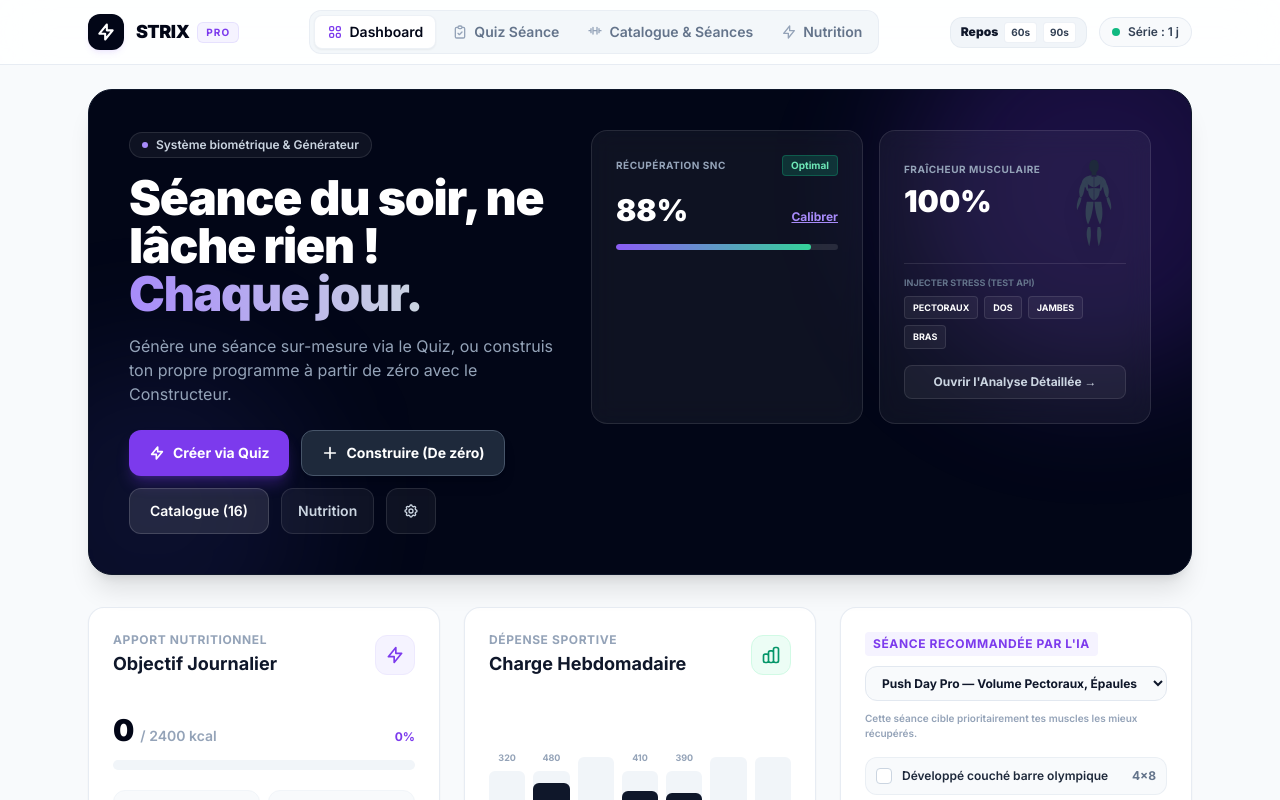
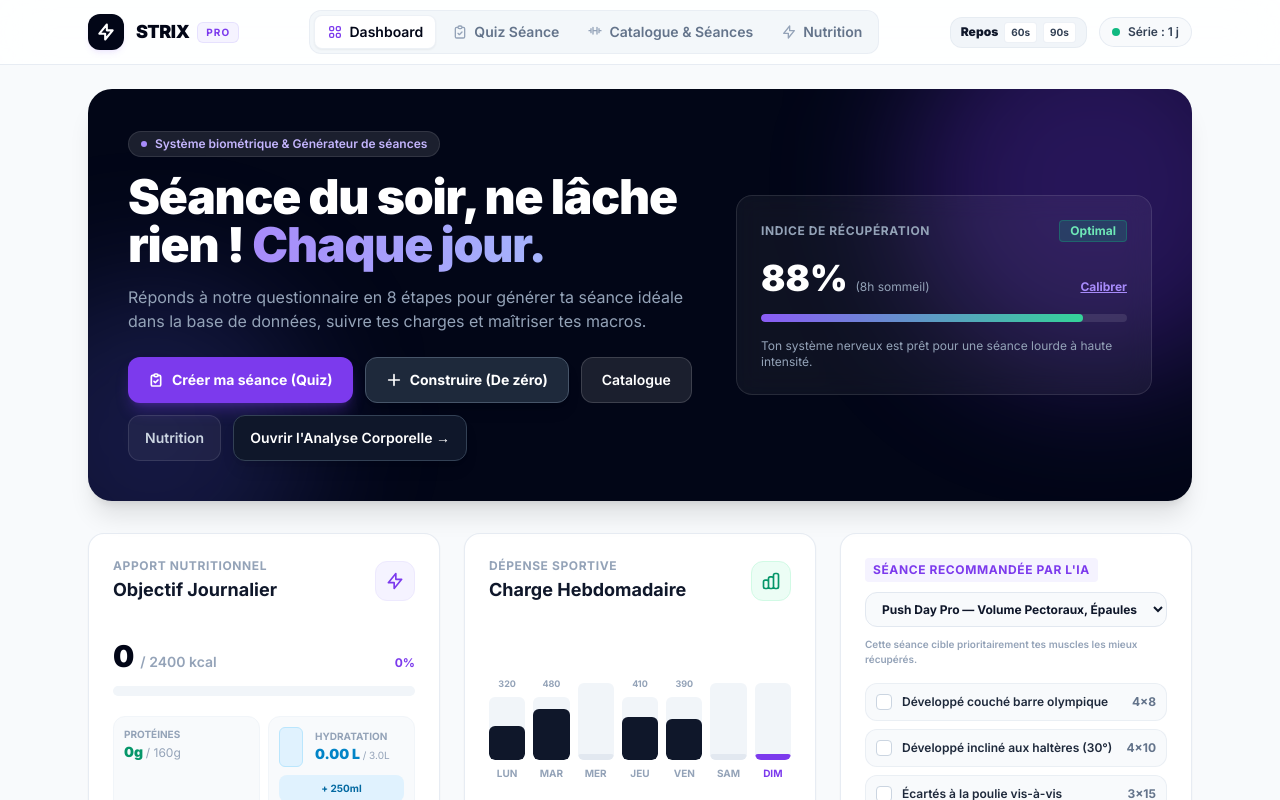
Before and after one commit to louismarembaud035-source/strix, a Next.js app: page / in a window 1280 px wide. Shown: the top 800 px of the page. Built offline with nearby package versions, Linux system fonts and the light colour scheme.

Commit message:
Update page.tsx

```diff
--- a/app/page.tsx
+++ b/app/page.tsx
@@ -9,7 +9,6 @@ import {
   getAllWorkoutsFromDB,
   ExerciseItem,
 } from '@/app/data/workoutsDB';
-import BodyMap from '@/components/BodyMap';
 
 export default function Home() {
   // Données nutritionnelles synchronisées
@@ -19,23 +18,18 @@ export default function Home() {
   const [calorieGoal, setCalorieGoal] = useState<number>(2400);
   const [proteinGoal, setProteinGoal] = useState<number>(160);
 
-  // Données d'entraînement synchronisées
+  // Données d'entraînement synchronisées avec la base de données
   const [sessionsDB, setSessionsDB] = useState<WorkoutSession[]>(defaultWorkoutsDB);
   const [selectedSessionId, setSelectedSessionId] = useState<string>(defaultWorkoutsDB[0].id);
   const [completedIds, setCompletedIds] = useState<number[]>([]);
   const [workoutsCount, setWorkoutsCount] = useState<number>(0);
   const [weeklyBurned, setWeeklyBurned] = useState<number[]>([320, 480, 0, 410, 390, 0, 0]);
 
-  // Calculateur interactif de récupération (SNC)
+  // Calculateur interactif de récupération
   const [showRecoveryEditor, setShowRecoveryEditor] = useState<boolean>(false);
   const [sleepHours, setSleepHours] = useState<number>(8);
   const [energyLevel, setEnergyLevel] = useState<number>(8);
   const [sorenessLevel, setSorenessLevel] = useState<number>(2);
-
-  // État de récupération biométrique des muscles (0 à 100%)
-  const [recoveryState, setRecoveryState] = useState<Record<string, number>>({
-    pectoraux: 100, dos: 100, jambes: 100, epaules: 100, bras: 100, abdos: 100, cardio: 100
-  });
 
   const getCurrentDayIndex = () => {
     const day = new Date().getDay();
@@ -43,8 +37,11 @@ export default function Home() {
   };
 
   const recommendSmartSession = (allWorkouts: WorkoutSession[], recoveryMap: Record<string, number>) => {
+    // Si la base est vide, on arrête
     if (allWorkouts.length === 0) return;
 
+    // L'IA attribue un score à chaque séance.
+    // Une séance ciblant des muscles à 100% de forme aura un score élevé.
     let bestSession = allWorkouts[0];
     let maxScore = -1;
 
@@ -64,33 +61,11 @@ export default function Home() {
     setSelectedSessionId(bestSession.id);
   };
 
-  const calculateBiologicalRecovery = () => {
-    const savedMuscleLogs = localStorage.getItem('strix_muscle_history');
-    if (!savedMuscleLogs) return;
-
-    try {
-      const logs = JSON.parse(savedMuscleLogs) as Record<string, number>;
-      const now = Date.now();
-      const RECOVERY_TIME_MS = 48 * 60 * 60 * 1000; // 48 heures
-
-      const newState: Record<string, number> = {};
-      Object.keys(logs).forEach((muscle) => {
-        const timeElapsed = now - logs[muscle];
-        const recoveryPercentage = Math.min(100, Math.max(0, (timeElapsed / RECOVERY_TIME_MS) * 100));
-        newState[muscle] = Math.round(recoveryPercentage);
-      });
-
-      setRecoveryState((prev) => ({ ...prev, ...newState }));
-    } catch (e) {
-      console.error("Erreur de calcul de récupération", e);
-    }
-  };
-
   const loadDashboardData = () => {
+    // Base de données des séances (inclut celles créées via le Quiz)
     const allWorkouts = getAllWorkoutsFromDB();
     setSessionsDB(allWorkouts);
 
-    // Initialise le BodyMap et recommande la séance
     const savedMuscleLogs = localStorage.getItem('strix_muscle_history');
     if (savedMuscleLogs) {
        const logs = JSON.parse(savedMuscleLogs);
@@ -99,7 +74,6 @@ export default function Home() {
        Object.keys(logs).forEach((m) => {
          newState[m] = Math.round(Math.min(100, Math.max(0, ((now - logs[m]) / (48 * 60 * 60 * 1000)) * 100)));
        });
-       setRecoveryState((prev) => ({ ...prev, ...newState }));
        recommendSmartSession(allWorkouts, newState);
     } else if (allWorkouts.length > 0) {
        setSelectedSessionId((prev) =>
@@ -107,6 +81,7 @@ export default function Home() {
        );
     }
 
+    // Repas
     const savedMeals = localStorage.getItem('strix_meals');
     if (savedMeals) {
       try {
@@ -121,6 +96,7 @@ export default function Home() {
       setProteinsToday(0);
     }
 
+    // Objectifs
     const savedGoals = localStorage.getItem('strix_goals');
     if (savedGoals) {
       try {
@@ -132,9 +108,11 @@ export default function Home() {
       }
     }
 
+    // Hydratation
     const savedWater = localStorage.getItem('strix_water');
     if (savedWater) setWaterToday(parseInt(savedWater, 10) || 0);
 
+    // Exercices cochés aujourd'hui
     const savedCompleted = localStorage.getItem('strix_completed_exercises');
     if (savedCompleted) {
       try {
@@ -144,6 +122,7 @@ export default function Home() {
       }
     }
 
+    // Historique des séances
     const savedHistory = localStorage.getItem('strix_workout_history');
     if (savedHistory) {
       try {
@@ -153,6 +132,7 @@ export default function Home() {
       }
     }
 
+    // Charge hebdomadaire
     const savedWeekly = localStorage.getItem('strix_weekly_kcal');
     if (savedWeekly) {
       try {
@@ -162,6 +142,7 @@ export default function Home() {
       }
     }
 
+    // Récupération
     const savedRec = localStorage.getItem('strix_recovery');
     if (savedRec) {
       try {
@@ -178,14 +159,10 @@ export default function Home() {
   useEffect(() => {
     loadDashboardData();
     window.addEventListener('strix-update', loadDashboardData);
-    const interval = setInterval(calculateBiologicalRecovery, 60000);
-
-    return () => {
-      window.removeEventListener('strix-update', loadDashboardData);
-      clearInterval(interval);
-    };
+    return () => window.removeEventListener('strix-update', loadDashboardData);
   }, []);
 
+  // Calcul du score de récupération (sur 100%)
   const sleepScore = Math.min(40, (sleepHours / 8) * 40);
   const energyScore = (energyLevel / 10) * 35;
   const sorenessScore = ((10 - sorenessLevel) / 10) * 25;
@@ -201,6 +178,7 @@ export default function Home() {
     );
   };
 
+  // Cocher un exercice depuis le programme actif du Dashboard
   const toggleProgramExercise = (ex: ExerciseItem) => {
     let updated: number[];
     let deltaKcal = 0;
@@ -210,12 +188,6 @@ export default function Home() {
     } else {
       updated = [...completedIds, ex.id];
       deltaKcal = ex.kcal;
-
-      const savedLogs = localStorage.getItem('strix_muscle_history');
-      const logs = savedLogs ? JSON.parse(savedLogs) : {};
-      logs[ex.muscle] = Date.now();
-      localStorage.setItem('strix_muscle_history', JSON.stringify(logs));
-      calculateBiologicalRecovery();
     }
     setCompletedIds(updated);
     localStorage.setItem('strix_completed_exercises', JSON.stringify(updated));
@@ -228,20 +200,14 @@ export default function Home() {
     window.dispatchEvent(new Event('strix-update'));
   };
 
+  // Ajout rapide d'eau pour la gourde animée
   const addWater = (amount: number) => {
     const newWater = waterToday + amount;
     setWaterToday(newWater);
     localStorage.setItem('strix_water', newWater.toString());
   };
 
-  const simulateWorkoutStress = (muscle: string) => {
-    const savedLogs = localStorage.getItem('strix_muscle_history');
-    const logs = savedLogs ? JSON.parse(savedLogs) : {};
-    logs[muscle] = Date.now();
-    localStorage.setItem('strix_muscle_history', JSON.stringify(logs));
-    calculateBiologicalRecovery();
-  };
-
+  // Message d'accueil dynamique selon l'heure
   const currentHour = new Date().getHours();
   let greetingMessage = "Prêt à tout casser ?";
   if (currentHour >= 5 && currentHour < 12) greetingMessage = "Prêt à tout casser ce matin ?";
@@ -252,49 +218,45 @@ export default function Home() {
   const caloriePercentage = Math.min(100, Math.round((caloriesToday / calorieGoal) * 100));
   const todayIdx = getCurrentDayIndex();
   const daysLabels = ['Lun', 'Mar', 'Mer', 'Jeu', 'Ven', 'Sam', 'Dim'];
-  const currentSession = sessionsDB.find((s) => s.id === selectedSessionId) || sessionsDB[0];
-
-  const globalMuscleReadiness = Math.round(
-    Object.values(recoveryState).reduce((a, b) => a + b, 0) / Object.keys(recoveryState).length
-  );
+  const currentSession =
+    sessionsDB.find((s) => s.id === selectedSessionId) || sessionsDB[0];
 
   return (
     <div className="space-y-8">
 
-      {/* Hero Banner avec BodyMap Intégrée */}
-      <div className="relative overflow-hidden rounded-3xl bg-slate-950 text-white p-6 sm:p-10 shadow-xl border border-slate-900">
-        <div className="absolute -top-24 -right-24 w-96 h-96 rounded-full bg-violet-600/20 blur-3xl pointer-events-none" />
-        <div className="absolute -bottom-24 -left-24 w-80 h-80 rounded-full bg-indigo-500/10 blur-3xl pointer-events-none" />
+      {/* Hero Banner */}
+      <div className="relative overflow-hidden rounded-3xl bg-slate-950 text-white p-6 sm:p-10 shadow-xl">
+        <div className="absolute -top-24 -right-24 w-96 h-96 rounded-full bg-violet-600/30 blur-3xl pointer-events-none" />
+        <div className="absolute -bottom-24 -left-24 w-80 h-80 rounded-full bg-indigo-500/20 blur-3xl pointer-events-none" />
 
-        <div className="relative z-10 flex flex-col lg:flex-row lg:items-start justify-between gap-8">
+        <div className="relative z-10 flex flex-col lg:flex-row lg:items-center justify-between gap-8">
           <div className="space-y-4 max-w-xl">
-            <div className="inline-flex items-center gap-2 px-3 py-1 rounded-full bg-white/5 border border-white/10 text-xs font-semibold text-slate-300">
+            <div className="inline-flex items-center gap-2 px-3 py-1 rounded-full bg-white/10 border border-white/10 text-xs font-semibold text-violet-300">
               <span className="w-1.5 h-1.5 rounded-full bg-violet-400" />
-              Système biométrique & Générateur
+              Système biométrique & Générateur de séances
             </div>
             <h1 className="text-3xl sm:text-5xl font-black tracking-tight leading-tight">
               {greetingMessage}{' '}
-              <span className="text-transparent bg-clip-text bg-gradient-to-r from-violet-400 to-slate-300">
+              <span className="text-transparent bg-clip-text bg-gradient-to-r from-violet-400 to-indigo-300">
                 Chaque jour.
               </span>
             </h1>
             <p className="text-slate-400 text-sm sm:text-base leading-relaxed">
-              Génère une séance sur-mesure via le Quiz, ou construis ton propre programme à partir de zéro avec le Constructeur.
+              Réponds à notre questionnaire en 8 étapes pour générer ta séance idéale dans la base de données, suivre tes charges et maîtriser tes macros.
             </p>
 
-            {/* Menu Principal */}
+            {/* Boutons d'action principaux sur l'accueil */}
             <div className="flex flex-wrap gap-3 pt-2">
               <Link
                 href="/quiz"
                 className="inline-flex items-center gap-2 bg-violet-600 hover:bg-violet-500 text-white font-bold px-5 py-3 rounded-xl text-sm transition shadow-lg shadow-violet-600/30"
               >
                 <svg className="w-4 h-4" fill="none" viewBox="0 0 24 24" stroke="currentColor" strokeWidth={2.5}>
-                  <path strokeLinecap="round" strokeLinejoin="round" d="M13 10V3L4 14h7v7l9-11h-7z" />
+                  <path strokeLinecap="round" strokeLinejoin="round" d="M9 5H7a2 2 0 00-2 2v12a2 2 0 002 2h10a2 2 0 002-2V7a2 2 0 00-2-2h-2M9 5a2 2 0 002 2h2a2 2 0 002-2M9 5a2 2 0 012-2h2a2 2 0 012 2m-6 9l2 2 4-4" />
                 </svg>
-                <span>Créer via Quiz</span>
+                <span>Créer ma séance (Quiz)</span>
               </Link>
 
-              {/* Nouveau Bouton Constructeur (Builder) */}
               <Link
                 href="/builder"
                 className="inline-flex items-center gap-2 bg-slate-800 hover:bg-slate-700 text-white border border-slate-600 font-bold px-5 py-3 rounded-xl text-sm transition shadow-lg"
@@ -309,9 +271,8 @@ export default function Home() {
                 href="/exercises"
                 className="inline-flex items-center gap-2 bg-white/10 hover:bg-white/15 text-white border border-white/15 font-semibold px-5 py-3 rounded-xl text-sm transition"
               >
-                <span>Catalogue ({sessionsDB.length})</span>
+                <span>Catalogue</span>
               </Link>
-
               <Link
                 href="/nutrition"
                 className="inline-flex items-center gap-2 bg-white/5 hover:bg-white/10 text-slate-300 border border-white/10 font-semibold px-4 py-3 rounded-xl text-sm transition"
@@ -320,26 +281,20 @@ export default function Home() {
               </Link>
 
               <Link
-                href="/settings"
-                className="inline-flex items-center gap-2 bg-white/5 hover:bg-white/10 text-slate-300 border border-white/10 font-semibold px-4 py-3 rounded-xl text-sm transition"
+                href="/recovery"
+                className="inline-flex items-center gap-2 bg-slate-900 hover:bg-slate-800 text-white border border-slate-700 font-semibold px-4 py-3 rounded-xl text-sm transition shadow-lg"
               >
-                <svg className="w-4 h-4" fill="none" viewBox="0 0 24 24" stroke="currentColor" strokeWidth={2}>
-                  <path strokeLinecap="round" strokeLinejoin="round" d="M10.325 4.317c.426-1.756 2.924-1.756 3.35 0a1.724 1.724 0 002.573 1.066c1.543-.94 3.31.826 2.37 2.37a1.724 1.724 0 001.065 2.572c1.756.426 1.756 2.924 0 3.35a1.724 1.724 0 00-1.066 2.573c.94 1.543-.826 3.31-2.37 2.37a1.724 1.724 0 00-2.572 1.065c-.426 1.756-2.924 1.756-3.35 0a1.724 1.724 0 00-2.573-1.066c-1.543.94-3.31-.826-2.37-2.37a1.724 1.724 0 00-1.065-2.572c-1.756-.426-1.756-2.924 0-3.35a1.724 1.724 0 001.066-2.573c-.94-1.543.826-3.31 2.37-2.37.996.608 2.296.07 2.572-1.065z" />
-                  <path strokeLinecap="round" strokeLinejoin="round" d="M15 12a3 3 0 11-6 0 3 3 0 016 0z" />
-                </svg>
+                Ouvrir l'Analyse Corporelle →
               </Link>
             </div>
           </div>
 
-          {/* Espace Widgets : SNC & BodyMap */}
-          <div className="flex flex-col sm:flex-row gap-4 w-full lg:w-auto">
-
-            {/* Widget 1 : Indice de Récupération SNC */}
-            <div className="bg-white/5 backdrop-blur-md border border-white/10 rounded-2xl p-6 flex-1 sm:w-72 space-y-4">
+          {/* Widget Interactif d'Indice de Récupération */}
+          <div className="bg-white/5 backdrop-blur-md border border-white/10 rounded-2xl p-6 min-w-[290px] sm:min-w-[320px] space-y-4">
             <div className="flex items-center justify-between">
-                <span className="text-[10px] font-bold uppercase tracking-wider text-slate-400">Récupération SNC</span>
+              <span className="text-xs font-bold uppercase tracking-wider text-slate-400">Indice de récupération</span>
               <span
-                  className={`text-[10px] font-bold px-2 py-0.5 rounded border ${
+                className={`text-xs font-bold px-2.5 py-0.5 rounded border ${
                   recoveryScore >= 75
                     ? 'bg-emerald-500/20 text-emerald-300 border-emerald-500/30'
                     : recoveryScore >= 50
@@ -347,13 +302,14 @@ export default function Home() {
                     : 'bg-rose-500/20 text-rose-300 border-rose-500/30'
                 }`}
               >
-                  {recoveryScore >= 75 ? 'Optimal' : recoveryScore >= 50 ? 'Modéré' : 'Critique'}
+                {recoveryScore >= 75 ? 'Optimal' : recoveryScore >= 50 ? 'Modéré' : 'Repos conseillé'}
               </span>
             </div>
 
             <div className="flex items-baseline justify-between">
               <div className="flex items-baseline gap-2">
-                  <span className="text-3xl font-black text-white">{recoveryScore}%</span>
+                <span className="text-4xl font-black text-white">{recoveryScore}%</span>
+                <span className="text-xs text-slate-400">({sleepHours}h sommeil)</span>
               </div>
               <button
                 onClick={() => setShowRecoveryEditor(!showRecoveryEditor)}
@@ -363,19 +319,19 @@ export default function Home() {
               </button>
             </div>
 
-              <div className="w-full h-1.5 bg-white/10 rounded-full overflow-hidden">
+            <div className="w-full h-2 bg-white/10 rounded-full overflow-hidden">
               <div
                 className="h-full bg-gradient-to-r from-violet-500 to-emerald-400 rounded-full transition-all duration-300"
                 style={{ width: `${recoveryScore}%` }}
               />
             </div>
 
-              {showRecoveryEditor && (
+            {showRecoveryEditor ? (
               <div className="space-y-3 pt-2 border-t border-white/10 text-xs">
                 <div>
                   <div className="flex justify-between text-slate-300 mb-1">
-                      <span>Sommeil</span>
-                      <span className="font-bold">{sleepHours}h</span>
+                    <span>Sommeil cette nuit</span>
+                    <span className="font-bold">{sleepHours} heures</span>
                   </div>
                   <input
                     type="range"
@@ -389,8 +345,8 @@ export default function Home() {
                 </div>
                 <div>
                   <div className="flex justify-between text-slate-300 mb-1">
-                      <span>Énergie</span>
-                      <span className="font-bold">{energyLevel}/10</span>
+                    <span>Niveau d'énergie</span>
+                    <span className="font-bold">{energyLevel} / 10</span>
                   </div>
                   <input
                     type="range"
@@ -403,8 +359,8 @@ export default function Home() {
                 </div>
                 <div>
                   <div className="flex justify-between text-slate-300 mb-1">
-                      <span>Courbatures</span>
-                      <span className="font-bold">{sorenessLevel}/10</span>
+                    <span>Courbatures musculaires</span>
+                    <span className="font-bold">{sorenessLevel} / 10</span>
                   </div>
                   <input
                     type="range"
@@ -416,42 +372,15 @@ export default function Home() {
                   />
                 </div>
               </div>
+            ) : (
+              <p className="text-xs text-slate-400">
+                {recoveryScore >= 75
+                  ? 'Ton système nerveux est prêt pour une séance lourde à haute intensité.'
+                  : recoveryScore >= 50
+                  ? 'Privilégie un volume modéré et surveille ton hydratation.'
+                  : 'Fatigue élevée détectée : réduis les charges de 20% ou fais de la mobilité.'}
+              </p>
             )}
-            </div>
-
-            {/* Widget 2 : BodyMap 48h */}
-            <div className="bg-white/5 backdrop-blur-md border border-white/10 rounded-2xl p-6 flex-1 sm:w-64 flex flex-col justify-between relative overflow-hidden">
-              <div className="flex justify-between items-start relative z-10">
-                <div>
-                  <span className="text-[10px] font-bold uppercase tracking-wider text-slate-400">Fraîcheur Musculaire</span>
-                  <div className="text-3xl font-black text-white mt-1">{globalMuscleReadiness}%</div>
-                </div>
-                <div className="w-16 h-24 shrink-0">
-                  <BodyMap recovery={recoveryState} />
-                </div>
-              </div>
-
-              <div className="pt-3 mt-3 border-t border-white/10 relative z-10">
-                <div className="text-[9px] uppercase font-bold text-slate-500 mb-1.5">Injecter Stress (Test API)</div>
-                <div className="flex flex-wrap gap-1.5">
-                  {['pectoraux', 'dos', 'jambes', 'bras'].map((m) => (
-                    <button
-                      key={m}
-                      onClick={() => simulateWorkoutStress(m)}
-                      className="px-2 py-1 text-[9px] font-bold uppercase rounded bg-white/5 border border-white/10 hover:bg-rose-500/20 hover:text-rose-400 hover:border-rose-500/30 transition-colors"
-                    >
-                      {m}
-                    </button>
-                  ))}
-                </div>
-              </div>
-
-              {/* Bouton vers l'Analyse Détaillée 3D, replacé contextuellement sous le composant */}
-              <Link href="/recovery" className="mt-4 w-full block py-2 text-center bg-white/5 hover:bg-white/10 text-slate-300 text-xs font-bold rounded-lg border border-white/10 transition relative z-10">
-                Ouvrir l'Analyse Détaillée →
-              </Link>
-            </div>
-
           </div>
         </div>
       </div>
```
Lines whose indentation alone changed are shown as unchanged.
